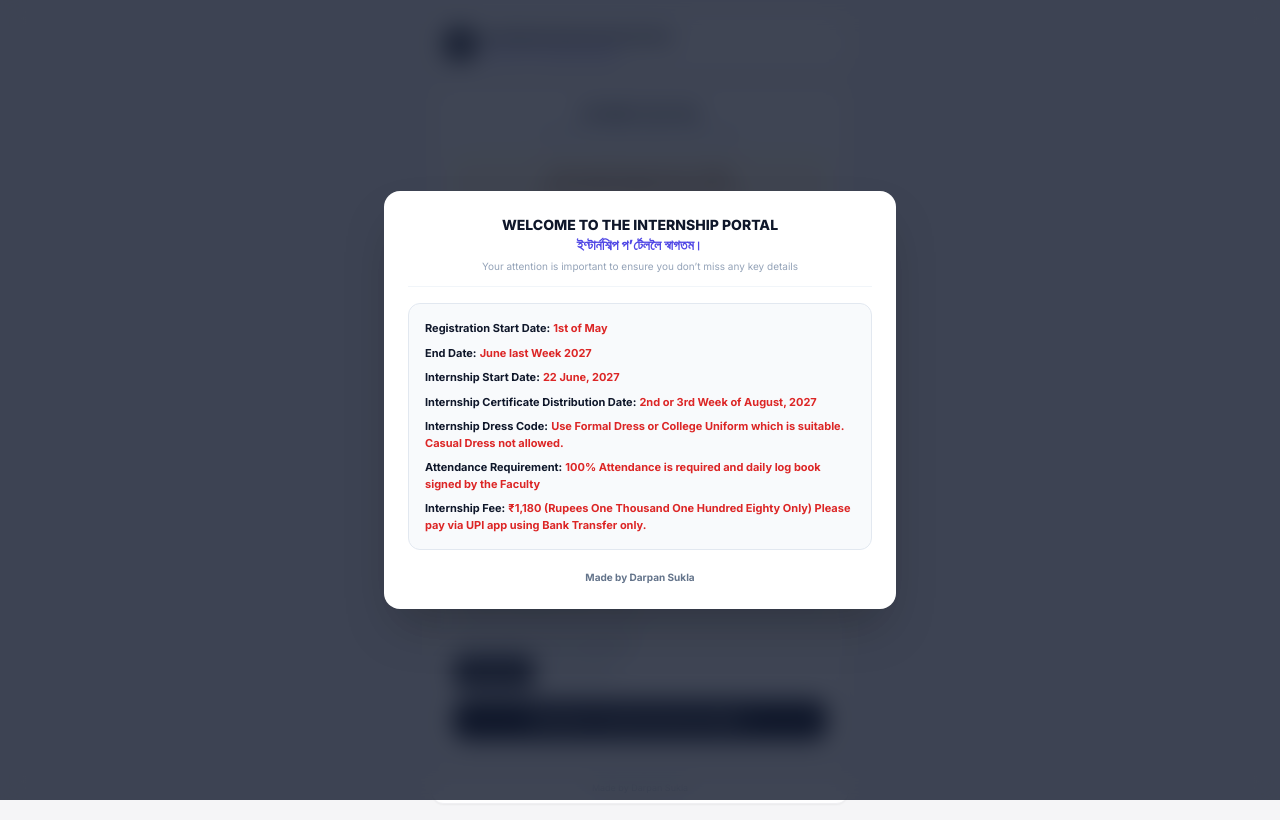
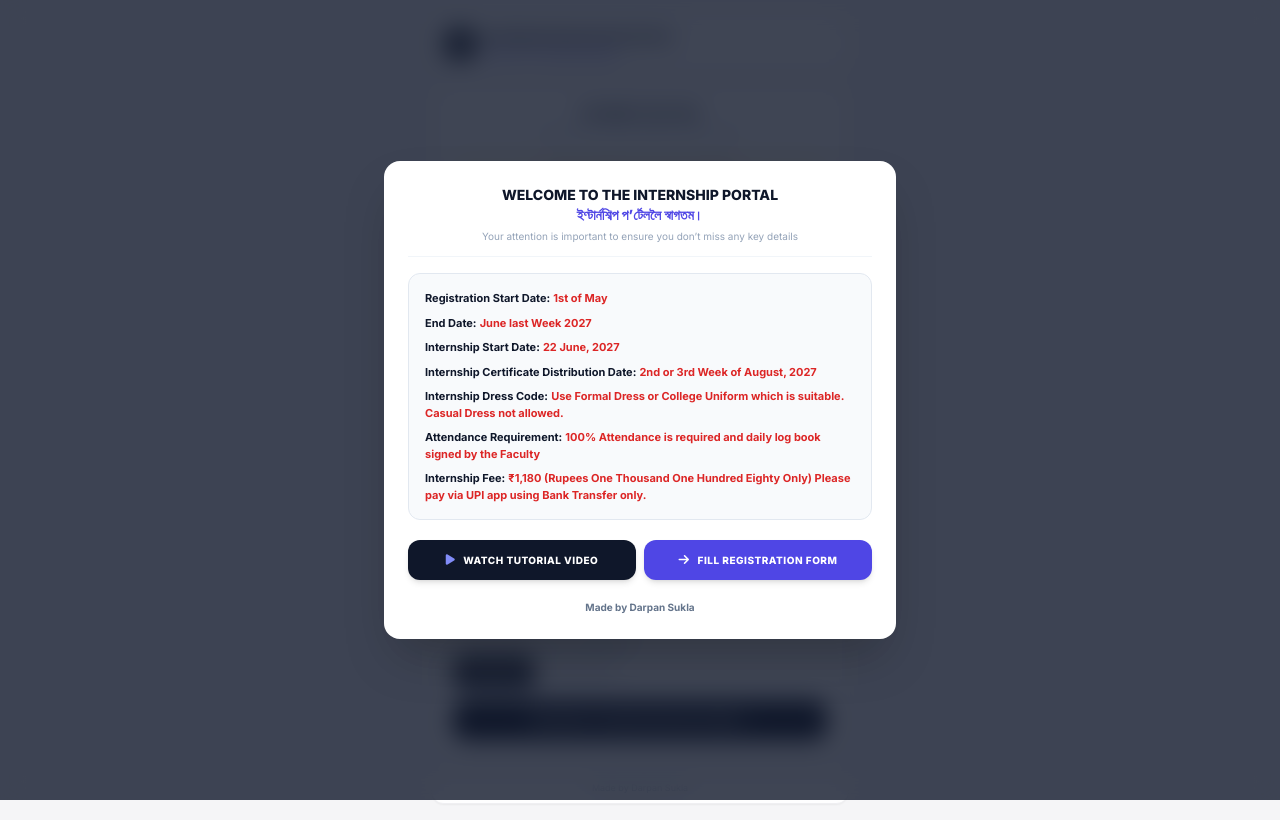
Before and after one commit to darpansukla/1, a plain HTML site: page index.html in a window 1280 px wide. Drawn offline with nearby package versions, Linux system fonts and the light colour scheme; a script that the page names is missing.

Commit message:
Update index.html

```diff
--- a/index.html
+++ b/index.html
@@ -53,9 +53,9 @@
 </head>
 <body class="text-slate-900 min-h-screen flex flex-col justify-between selection:bg-indigo-500 selection:text-white">
 
-    <!-- ================= FIRST SCREEN POPUP (Tap Anywhere to Play) ================= -->
-    <div id="firstScreenPopup" onclick="startMandatoryVideo()" class="fixed inset-0 bg-slate-900/80 backdrop-blur-md z-50 flex items-center justify-center p-4 cursor-pointer">
-        <div class="bg-white rounded-2xl p-6 max-w-lg w-full space-y-4 shadow-2xl animate-fade-in max-h-[90vh] overflow-y-auto pointer-events-none">
+    <!-- ================= FIRST SCREEN POPUP (Welcome Briefing & Direct Action Buttons) ================= -->
+    <div id="firstScreenPopup" class="fixed inset-0 bg-slate-900/80 backdrop-blur-md z-50 flex items-center justify-center p-4">
+        <div class="bg-white rounded-2xl p-6 max-w-lg w-full space-y-4 shadow-2xl animate-fade-in max-h-[90vh] overflow-y-auto">
             <div class="text-center space-y-1 border-b border-slate-100 pb-3">
                 <h2 class="text-sm font-black text-slate-900 uppercase">Welcome to the Internship Portal <br/><span class="text-indigo-600">ইণ্টাৰ্নশ্বিপ প’ৰ্টেললৈ স্বাগতম।</span></h2>
                 <p class="text-[10px] text-slate-400">Your attention is important to ensure you don’t miss any key details</p>
@@ -69,6 +69,16 @@
                 <p><strong>Internship Dress Code:</strong> <span class="text-red-600 font-bold">Use Formal Dress or College Uniform which is suitable. Casual Dress not allowed.</span></p>
                 <p><strong>Attendance Requirement:</strong> <span class="text-red-600 font-bold">100% Attendance is required and daily log book signed by the Faculty</span></p>
                 <p><strong>Internship Fee:</strong> <span class="text-red-600 font-bold">₹1,180 (Rupees One Thousand One Hundred Eighty Only) Please pay via UPI app using Bank Transfer only.</span></p>
+            </div>
+
+            <!-- Two Action Buttons: Watch Tutorial Video & Fill Registration Form -->
+            <div class="grid grid-cols-1 sm:grid-cols-2 gap-2 pt-1">
+                <button type="button" onclick="startMandatoryVideo()" class="w-full bg-slate-900 hover:bg-black text-white font-black py-3 px-4 rounded-xl text-[10px] uppercase tracking-wider flex items-center justify-center gap-2 shadow-md transition-all">
+                    <i class="fa-solid fa-play text-xs text-indigo-400"></i> Watch Tutorial Video
+                </button>
+                <button type="button" onclick="closeFirstPopupAndStart()" class="w-full bg-indigo-600 hover:bg-indigo-700 text-white font-black py-3 px-4 rounded-xl text-[10px] uppercase tracking-wider flex items-center justify-center gap-2 shadow-md transition-all">
+                    <i class="fa-solid fa-arrow-right text-xs"></i> Fill Registration Form
+                </button>
             </div>
 
             <div class="text-center text-[10px] font-bold text-slate-500 pt-1">
@@ -576,7 +586,6 @@
 
                             <!-- Human Face & Shoulders Outline Overlay on Screen -->
                             <svg class="absolute inset-0 w-full h-full pointer-events-none z-10" viewBox="0 0 200 200" fill="none">
-                                <!-- Subtle dark vignette outside face zone -->
                                 <defs>
                                     <mask id="faceGuideMask">
                                         <rect width="200" height="200" fill="white" />
@@ -588,13 +597,10 @@
 
                                 <!-- Bright Dashed Human Head + Shoulders Outline -->
                                 <ellipse cx="100" cy="86" rx="46" ry="58" stroke="#b7e477" stroke-width="2.5" stroke-dasharray="6 4" />
-                                <!-- Left & Right Ear Guides -->
                                 <path d="M54 78 C47 78, 47 96, 54 96" stroke="#b7e477" stroke-width="2" stroke-linecap="round" />
                                 <path d="M146 78 C153 78, 153 96, 146 96" stroke="#b7e477" stroke-width="2" stroke-linecap="round" />
-                                <!-- Eye-Level Alignment Line -->
                                 <line x1="68" y1="80" x2="86" y2="80" stroke="#b7e477" stroke-width="1.5" stroke-opacity="0.7" stroke-linecap="round" />
                                 <line x1="114" y1="80" x2="132" y2="80" stroke="#b7e477" stroke-width="1.5" stroke-opacity="0.7" stroke-linecap="round" />
-                                <!-- Shoulders Outline -->
                                 <path d="M32 195 C38 156, 162 156, 168 195" stroke="#b7e477" stroke-width="2.5" stroke-dasharray="6 4" stroke-linecap="round" />
                             </svg>
 
@@ -809,7 +815,7 @@
 
                 <div class="p-3 bg-amber-50/60 border border-amber-200 rounded-xl space-y-1.5">
                     <label class="block font-bold text-slate-700 uppercase text-[9px]">Edit Father's Name *</label>
-                    <input type="text" id="modalEditFathersName" placeholder="ENTER FATHER'S NAME" oninput="convertToUpperCase(this)" class="w-full px-3 py-2 bg-white border border-slate-300 rounded-lg font-bold uppercase-input text-slate-800">
+                    <input type="text" id="modalEditFathersName" placeholder="ENTER FATHER'S NAME" oninput="convertToUpperCase(this)" class="w-full px-2 py-2 bg-white border border-slate-300 rounded-lg font-bold uppercase-input text-slate-800">
                 </div>
 
                 <div class="flex gap-2 pt-1">
@@ -889,6 +895,10 @@
             if (typeof YT !== 'undefined' && YT.Player) {
                 initYouTubePlayer();
             }
+        }
+
+        function closeFirstPopupAndStart() {
+            document.getElementById('firstScreenPopup').classList.add('hidden');
         }
 
         function onYouTubeIframeAPIReady() {
```
